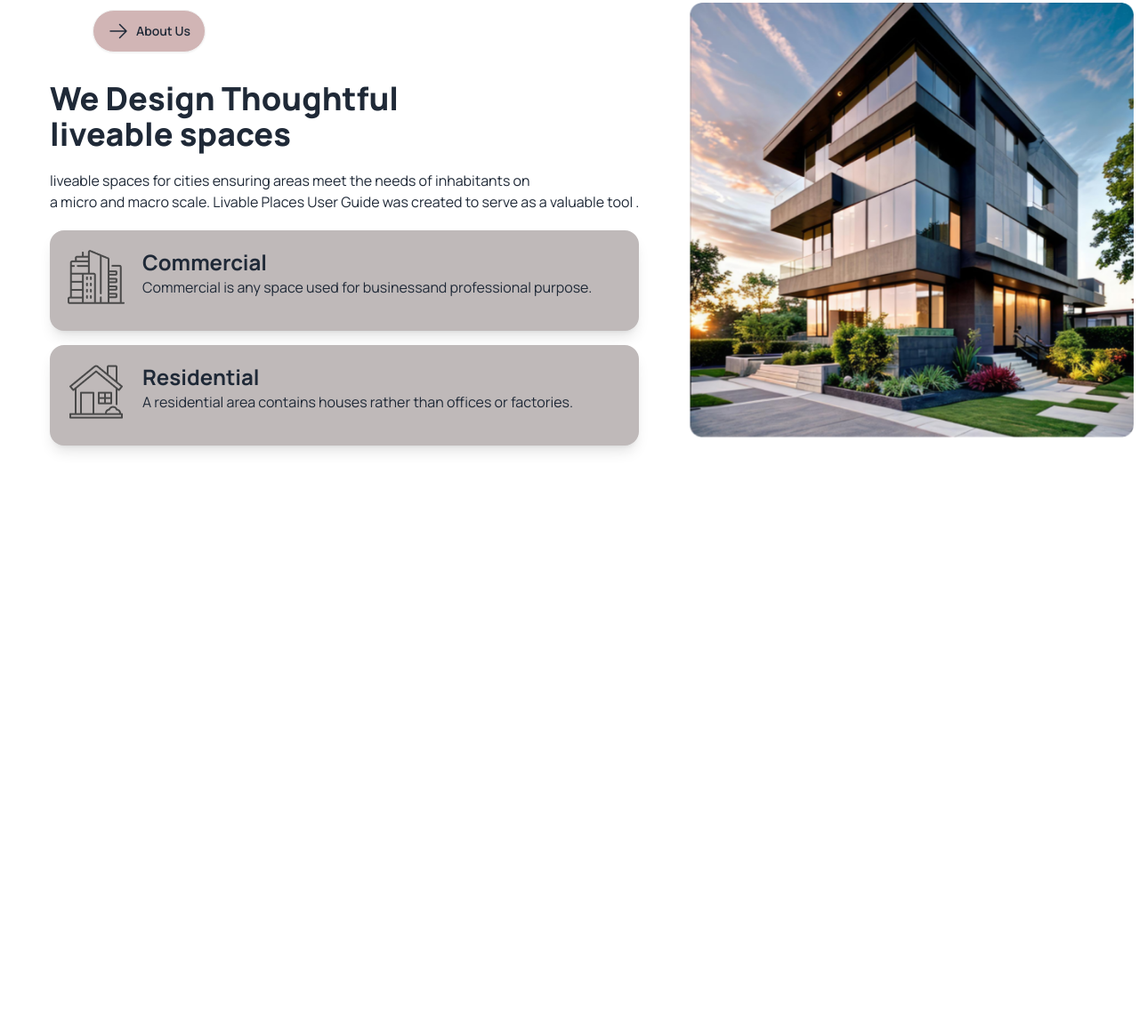
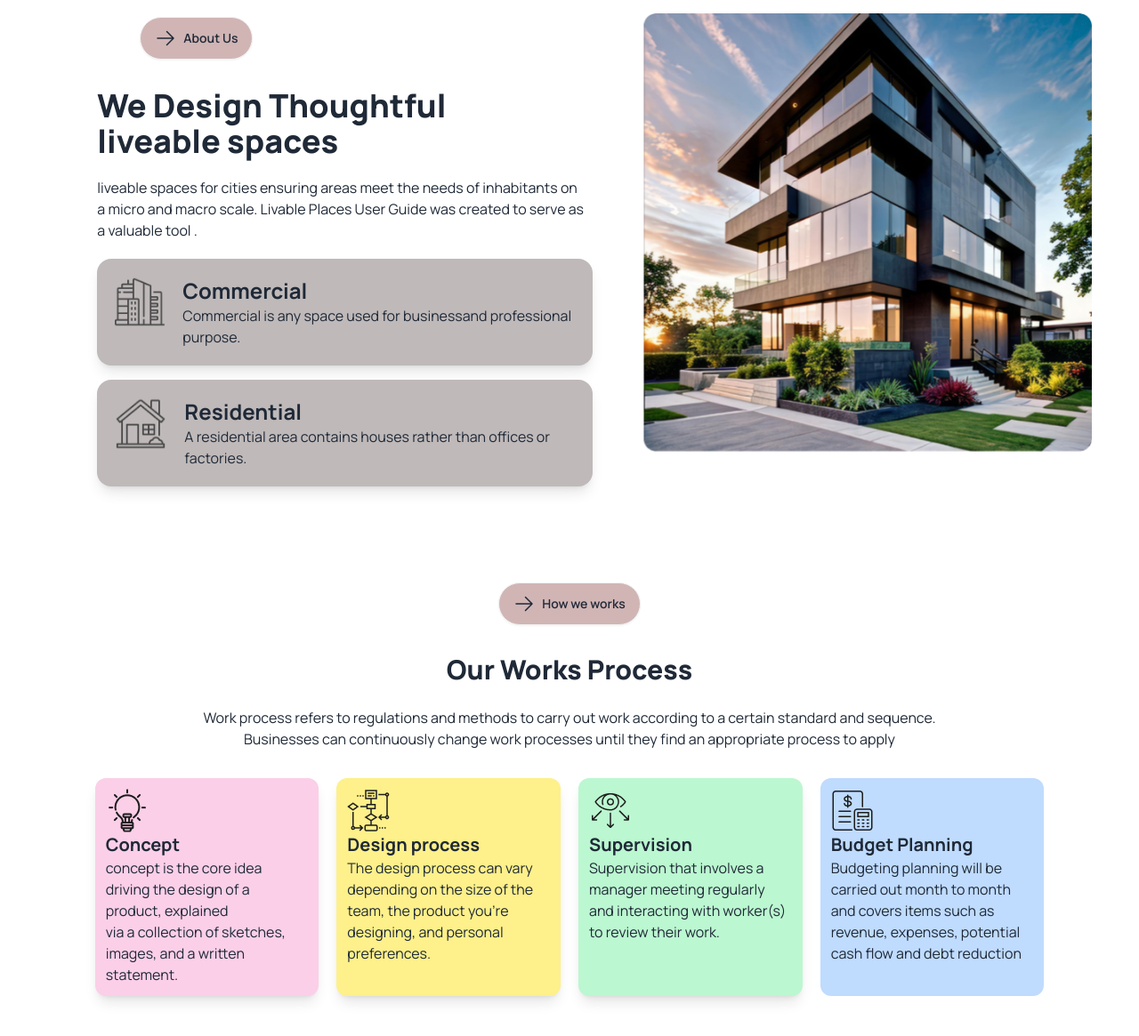
Before and after one commit to nawshinsprogrammer/work-station-4, a plain HTML site: page index.html in a window 1280 px wide. Shown: the part 823-1988 px from the top of the page at 89% size. Before the commit the page ends 1424 px from the top, so only its background shows below. Drawn offline with nearby package versions, Linux system fonts and the light colour scheme.

Commit message:
added main section

```diff
--- a/index.html
+++ b/index.html
@@ -126,7 +126,7 @@
 
     <main>
   <!-- main part start -->
-   <section class="my-8 ">
+   <section class="my-10 w-11/12 mx-auto">
     <img class="mx-8" src="./assets/Vector.png">
     <div class="flex">
     <div class=p-14 >
@@ -171,14 +171,67 @@
       </div>
     </div>
 
-    <div class="w-[500px] my-6">
-      <img class="mt-6" src="./assets/Rectangle.png">
+    <div class="w-[600px] my-6">
+      <img class="mt-7" src="./assets/Rectangle.png">
     </div>
 
     </div>
 
 
    </section>
+
+   <!-- our work process section -->
+    <section class="my-10">
+
+
+      <div class="text-center">
+        <button class="btn rounded-full bg-[#d1b5b5] mx-12  mb-3 my-auto">
+
+          <svg xmlns="http://www.w3.org/2000/svg" fill="none" viewBox="0 0 24 24" stroke-width="1.5" stroke="currentColor" class="size-6">
+            <path stroke-linecap="round" stroke-linejoin="round" d="M13.5 4.5 21 12m0 0-7.5 7.5M21 12H3" />
+          </svg>
+
+          How we works</button>
+          <h2 class=" text-3xl font-extrabold my-5">Our Works Process</h2>
+          <p class="my-6">Work process refers to regulations and methods to carry out work according to a certain standard and sequence.<br>
+             Businesses can continuously change work processes until they find an appropriate process to apply</p>
+
+      </div>
+
+      <div class=" grid grid-cols-4 gap-5 w-10/12 mx-auto">
+        <div class="bg-pink-200 p-3 my-2 rounded-xl shadow-lg">
+          <img src="./assets/concept.png" alt="">
+          <h4 class="text-xl font-bold">Concept</h4>
+          <p>concept is the core idea driving the design of a product,
+             explained <br>via a collection of sketches, images, and a written statement.</p>
+        </div>
+        <div class="bg-yellow-200 p-3 my-2 rounded-xl shadow-lg">
+          <img src="./assets/flow-chart.png" alt="">
+          <h4 class="text-xl font-bold">Design process</h4>
+          <p>The design process can vary depending on the size of the team, the product you're designing,
+             and personal preferences.<br>
+           </p>
+        </div>
+        <div class="bg-green-200 p-3 my-2 rounded-xl shadow-lg">
+          <img src="./assets/vision.png" alt="">
+          <h4 class="text-xl font-bold">Supervision</h4>
+          <p>Supervision that involves a manager meeting regularly and interacting with worker(s) to review their work.</p>
+        </div>
+        <div class="bg-blue-200 p-3 my-2 rounded-xl shadow-l">
+          <img src="./assets/budget-planning.png" alt="">
+          <h4 class="text-xl font-bold">Budget Planning</h4>
+          <p>Budgeting planning will be carried out month to month and covers items such as revenue, expenses, potential cash flow and debt reduction</p>
+        </div>
+
+      </div>
+
+
+
+    </section>
+
+
+
+
 
     </main>
     <footer>
```
